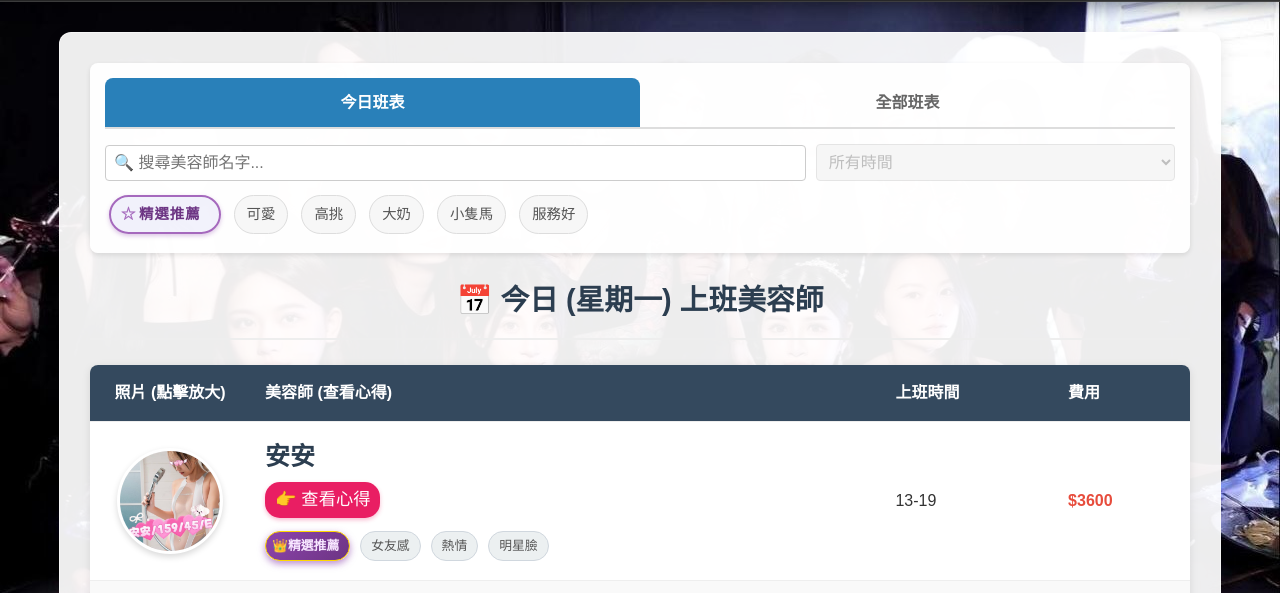
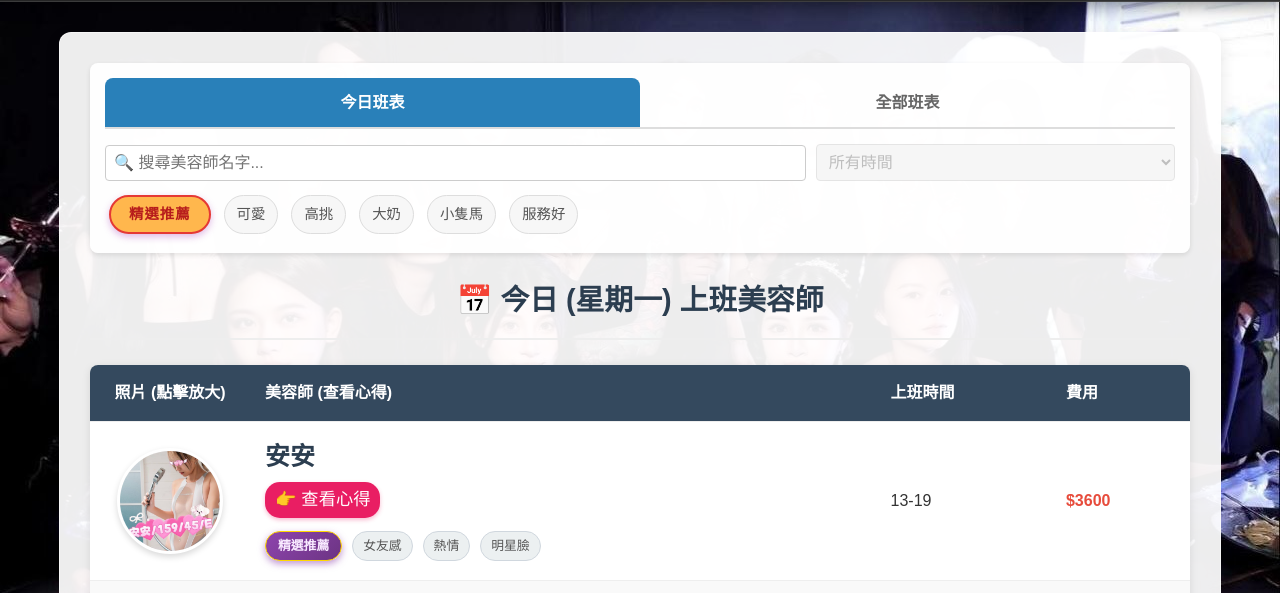
Before and after one commit to jokey998/jokey998.github.io, a website built with Vite: page schedule.html in a window 1280 px wide. Shown: the part 139-732 px from the top of the page. Built offline with nearby package versions, Linux system fonts and the light colour scheme.

Commit message:
Update style.css

```diff
--- a/style.css
+++ b/style.css
@@ -742,105 +742,78 @@ footer {
 
 /* --- 🔥 精選推薦 特別樣式 --- */
 
-/* 共用動畫：微微呼吸式的光暈 */
+/* --- 🔥 精選推薦：橘紅 x 深紫 VIP 主題 --- */
 
-
-/* --- 🔥 精選推薦：紫金尊榮 Royal Purple + Gold 主題 --- */
-
-/* 呼吸光暈：紫金呼吸 */
-/* --- 🔥 精選推薦：紫金尊榮 Royal Purple + Gold 主題（新版 無皇冠） --- */
-
-/* 呼吸光暈：紫金光 */
+/* 已選取狀態的發光動畫（深紫光 + 微放大） */
 @keyframes royalGlow {
     0% {
-        box-shadow: 0 0 0px rgba(195, 155, 211, 0.0);
+        box-shadow: 0 0 0px rgba(155, 89, 182, 0.0);
         transform: translateY(0) scale(1.0);
     }
     50% {
-        box-shadow: 0 0 14px rgba(142, 68, 173, 0.95);
+        box-shadow: 0 0 16px rgba(142, 68, 173, 0.95);
         transform: translateY(-2px) scale(1.08);
     }
     100% {
-        box-shadow: 0 0 0px rgba(195, 155, 211, 0.0);
+        box-shadow: 0 0 0px rgba(155, 89, 182, 0.0);
         transform: translateY(0) scale(1.0);
     }
 }
 
-/* 🔸 未選取：紫金低調奢華 */
+/* 💜 精選推薦（未選取狀態） */
+/* 橘色底 + 紅色粗邊 + 粗字 + 淡紫陰影 */
 .tag-filter-featured {
-    border: 2px solid #a569bd;                   /* 金紫邊框 */
-    background: rgba(230, 230, 250, 0.5);        /* 淡紫乳白背景 */
-    color: #6c3483;                               /* 深紫字 */
-    font-weight: 700;
+    border: 2px solid #e53935;            /* 紅色外框，比一般粗 */
+    background: #ffb74d;                  /* 橘色底（偏亮） */
+    color: #b71c1c;                       /* 深紅文字 */
+    font-weight: 700;                     /* 比一般標籤更粗 */
     letter-spacing: 1px;
+    border-radius: 30px;
+    padding: 6px 18px;
     position: relative;
-    padding-left: 28px;
-    padding-right: 18px;
-    border-radius: 30px;
-    transition: all 0.22s cubic-bezier(0.25, 0.8, 0.25, 1);
-    box-shadow: 0 2px 4px rgba(142, 68, 173, 0.3);
+    transition: all 0.2s ease;
+    /* 淡紫陰影，做出差異感但不搶爆畫面 */
+    box-shadow: 0 3px 7px rgba(186, 104, 200, 0.45);
 }
 
-/* ☆ 未選取 icon */
-.tag-filter-featured::before {
-    content: "☆";
-    position: absolute;
-    left: 10px;
-    font-size: 1em;
-    color: #a569bd; /* 紫金 */
+/* 未選取 hover：顏色再亮一階 + 微微浮起 */
+.tag-filter-featured:hover {
+    background: #ffa726;                  /* 稍微更鮮的橘色 */
+    box-shadow: 0 4px 10px rgba(186, 104, 200, 0.6);
+    transform: translateY(-1px) scale(1.04);
 }
 
-/* hover：加一點金色光 */
-.tag-filter-featured:hover {
-    background: rgba(210, 180, 222, 0.7);
-    box-shadow: 0 4px 8px rgba(142, 68, 173, 0.45);
-    transform: translateY(-2px) scale(1.05);
-}
-
-/* 👑 已選取：皇家紫 + 金色光暈 + 高級 VIP 質感 */
+/* 🟣 精選推薦（已選取狀態） */
+/* 深紫漸層 + 金色外框 + 放大 + 發光動畫 */
 .tag-filter-featured.active {
     background: linear-gradient(135deg, #8e44ad, #6c3483);
-    color: #f7e6ff;                     /* 柔亮淡紫金字 */
-    border: 2px solid gold;             /* 金色外框 */
+    color: #f8e9ff;
+    border: 2px solid gold;               /* 外框變金色 */
     transform: translateY(-2px) scale(1.12);
-    box-shadow: 0 4px 14px rgba(155, 89, 182, 0.95),
-                0 0 10px gold;
+    box-shadow: 0 4px 16px rgba(142, 68, 173, 0.95),
+                0 0 10px rgba(255, 215, 0, 0.9);
     animation: royalGlow 1.6s infinite ease-in-out;
 }
 
-/* 👑 已選取 icon：皇冠 */
-.tag-filter-featured.active::before {
-    content: "👑";
-    left: 8px;
-    font-size: 1.05em;
+/* 每個美容師底下的「精選推薦」小標籤（維持紫金 VIP 風格） */
+.tag-badge-featured {
+    background: linear-gradient(135deg, #8e44ad, #6c3483);
+    color: #f8e9ff;
+    border: 1px solid gold;
+    font-weight: 700;
+    border-radius: 999px;
+    padding: 4px 12px;
+    box-shadow: 0 3px 7px rgba(142, 68, 173, 0.55);
 }
 
-/* --- 精選推薦：美容師標籤 (底下的 tag) --- */
-.tag-badge-featured {
-    background: linear-gradient(135deg, #8e44ad, #6c3483);
-    color: #f7e6ff;
-    border: 1px solid gold;
-    font-weight: 700;
-    position: relative;
-    padding-left: 22px;
-    border-radius: 999px;
-    box-shadow: 0 3px 7px rgba(142, 68, 173, 0.6);
-}
-
-.tag-badge-featured::before {
-    content: "👑";
-    position: absolute;
-    left: 6px;
-    font-size: 1em;
-}
-
-/* 手機淡化光暈 */
+/* 手機上淡化光暈，避免太刺眼 */
 @media (max-width: 768px) {
     .tag-filter-featured.active {
-        animation-duration: 2.4s;
+        animation-duration: 2.3s;
         box-shadow: 0 4px 10px rgba(142, 68, 173, 0.7);
     }
 }
+
 
 
 
```
